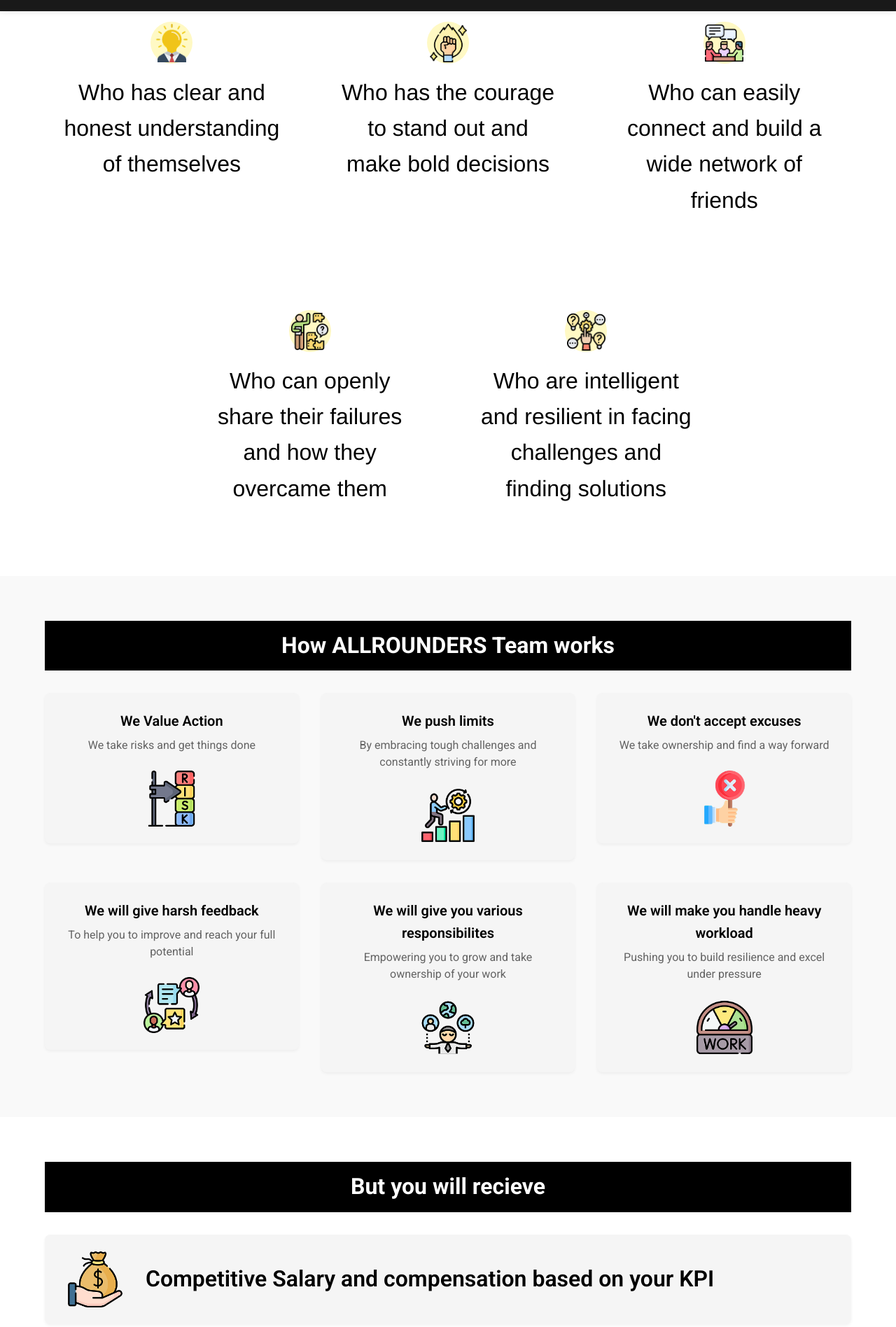
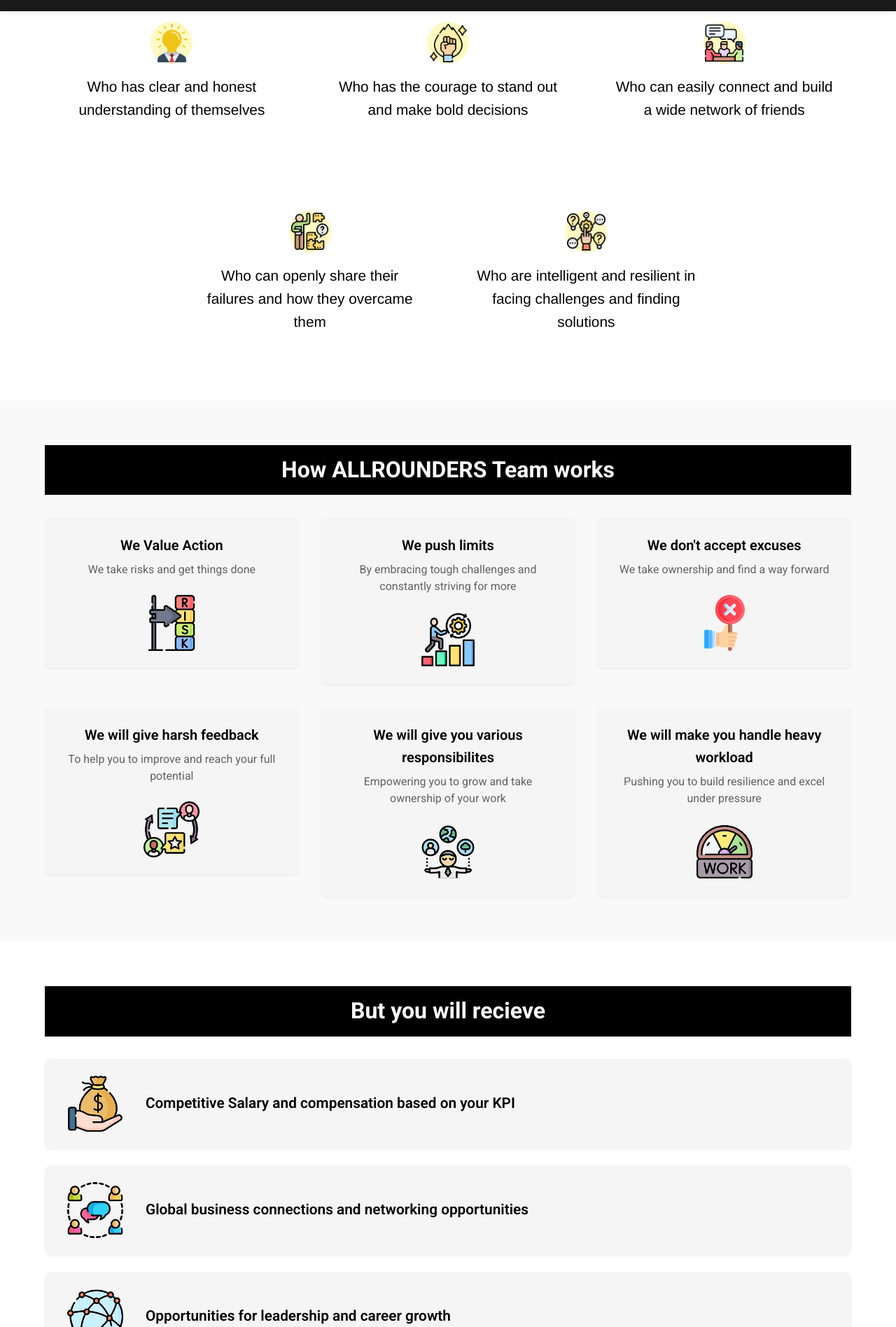
Before and after one commit to Bastet2002/all_rounders, a React (Create React App) app: page /careers in a window 1280 px wide. Shown: the part 784-2680 px from the top of the page at 70% size. Built offline with nearby package versions, Linux system fonts and the light colour scheme.

Commit message:
added allrounders history video

```diff
--- a/src/pages/Careers.jsx
+++ b/src/pages/Careers.jsx
@@ -347,7 +347,7 @@ const Careers = () => {
                       />
                     </IconBox>
                     <Typography variant="h6" component="h3" gutterBottom fontWeight={450}
-                    sx={{ fontSize: { xs: '1rem', sm: '1.8rem', md: '2rem' } }}>
+                    sx={{ fontSize: { xs: '1rem', sm: '1.8rem', md: '1.3rem' } }}>
                       {t('whoHasUnderstanding')}
                     </Typography>
                   </RoleCard>
@@ -365,7 +365,7 @@ const Careers = () => {
                         sx={{ width: '55px', height: '55px', objectFit: 'contain' }}
                       />
                     </IconBox>
-                    <Typography variant="h6" component="h3" gutterBottom fontWeight={450} sx={{ fontSize: { xs: '1rem', sm: '1.8rem', md: '2rem' } }}>
+                    <Typography variant="h6" component="h3" gutterBottom fontWeight={450} sx={{ fontSize: { xs: '1rem', sm: '1.8rem', md: '1.3rem' } }}>
                       {t('whoHasCourage')}
                     </Typography>
                   </RoleCard>
@@ -383,7 +383,7 @@ const Careers = () => {
                         sx={{ width: '55px', height: '55px', objectFit: 'contain' }}
                       />
                     </IconBox>
-                    <Typography variant="h6" component="h3" gutterBottom fontWeight={450} sx={{ fontSize: { xs: '1rem', sm: '1.8rem', md: '2rem' } }}>
+                    <Typography variant="h6" component="h3" gutterBottom fontWeight={450} sx={{ fontSize: { xs: '1rem', sm: '1.8rem', md: '1.3rem' } }}>
                       {t('whoCanConnect')}
                     </Typography>
                   </RoleCard>
@@ -402,7 +402,7 @@ const Careers = () => {
                           sx={{ width: '55px', height: '55px', objectFit: 'contain' }}
                         />
                       </IconBox>
-                      <Typography variant="h6" component="h3" gutterBottom fontWeight={450} sx={{ fontSize: { xs: '1rem', sm: '1.8rem', md: '2rem' } }}>
+                      <Typography variant="h6" component="h3" gutterBottom fontWeight={450} sx={{ fontSize: { xs: '1rem', sm: '1.8rem', md: '1.3rem' } }}>
                         {t('whoCanShare')}
                       </Typography>
                     </RoleCard>
@@ -420,7 +420,7 @@ const Careers = () => {
                           sx={{ width: '55px', height: '55px', objectFit: 'contain' }}
                         />
                       </IconBox>
-                      <Typography variant="h6" component="h3" gutterBottom fontWeight={450} sx={{ fontSize: { xs: '1rem', sm: '1.8rem', md: '2rem' } }}>
+                      <Typography variant="h6" component="h3" gutterBottom fontWeight={450} sx={{ fontSize: { xs: '1rem', sm: '1.8rem', md: '1.3rem' }, }}>
                         {t('whoAreIntelligent')}
                       </Typography>
                     </RoleCard>
@@ -524,7 +524,7 @@ const Careers = () => {
                 variant="h6"
                 component="h3"
                 fontWeight={600}
-                sx={{ fontFamily: 'Roboto',fontSize: { xs: '1rem', sm: '1.8rem', md: '2rem' }  }}
+                sx={{ fontFamily: 'Roboto',fontSize: { xs: '1rem', sm: '1.8rem', md: '1.3rem' }  }}
                 >
                 {benefit.title}
                 </Typography>
@@ -549,7 +549,7 @@ const Careers = () => {
             <Typography
                 variant="h4"
                 component="h2"
-                sx={{ fontWeight: 700 ,fontSize: { xs: '1.5rem', sm: '1.8rem', md: '2rem' } }}
+                sx={{ fontWeight: 700 ,fontSize: { xs: '1.5rem', sm: '1.8rem', md: '2rem',fontFamily: 'Roboto', } }}
             >
                 {t('becomeRounder')}
             </Typography>
@@ -563,7 +563,8 @@ const Careers = () => {
                 mx: 'auto',
                 mb: 2,
                 fontWeight: 500,
-                fontSize: { xs: '1rem', sm: '1.8rem', md: '1.5rem' }
+                fontSize: { xs: '1rem', sm: '1.8rem', md: '1.4rem' } ,
+                fontFamily: 'Roboto',
             }}
             >
             {t('becomeRounderDesc')}
@@ -580,6 +581,7 @@ const Careers = () => {
                 padding: '12px 40px',
                 color:'white',
                 backgroundColor: '#000000',
+                fontFamily: 'Roboto',
 
             }}
             >
@@ -608,7 +610,8 @@ const Careers = () => {
                 mx: 'auto',
                 mb: 2,
                 fontWeight: 500,
-                fontSize: { xs: '1rem', sm: '1.8rem', md: '1.5rem' }
+                fontFamily: 'Roboto',
+                fontSize: { xs: '1rem', sm: '1.8rem', md: '1.3rem' }
 
             }}
 
@@ -624,7 +627,8 @@ const Careers = () => {
                 mx: 'auto',
                 mb: 4,
                 fontWeight: 500,
-                fontSize: { xs: '1rem', sm: '1.8rem', md: '1.5rem' }
+                fontSize: { xs: '1rem', sm: '1.8rem', md: '1.3rem' } ,
+                fontFamily: 'Roboto',
 
             }}
             >
@@ -639,7 +643,8 @@ const Careers = () => {
                 mx: 'auto',
                 mb: 4,
                 fontWeight: 600,
-                fontSize: { xs: '1.2rem', sm: '1.8rem', md: '1.5rem' }
+                fontSize: { xs: '1.2rem', sm: '1.8rem', md: '1.3rem' } ,
+                fontFamily: 'Roboto',
 
             }}
             >
--- a/src/pages/Home.jsx
+++ b/src/pages/Home.jsx
@@ -580,7 +580,7 @@ const Home = () => {
             paddingTop: '56.25%', // 16:9 aspect ratio
           }}>
             <iframe
-              src="https://www.youtube.com/embed/place_holder" // Replace with your video URL
+              src="https://www.youtube.com/embed/PtvD49qNAkk" // Replace with your video URL
               title="ALLROUNDERS Story"
               frameBorder="0"
               allow="accelerometer; autoplay; clipboard-write; encrypted-media; gyroscope; picture-in-picture"
```
